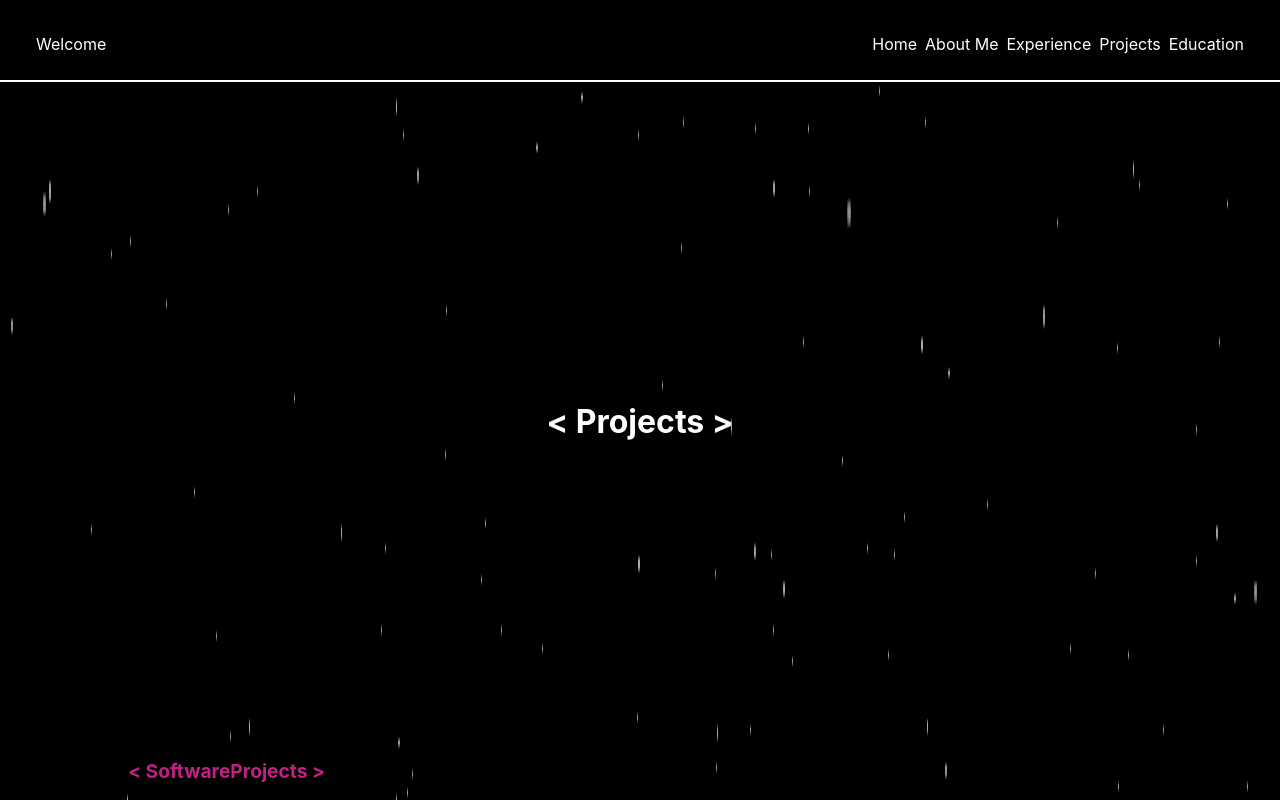
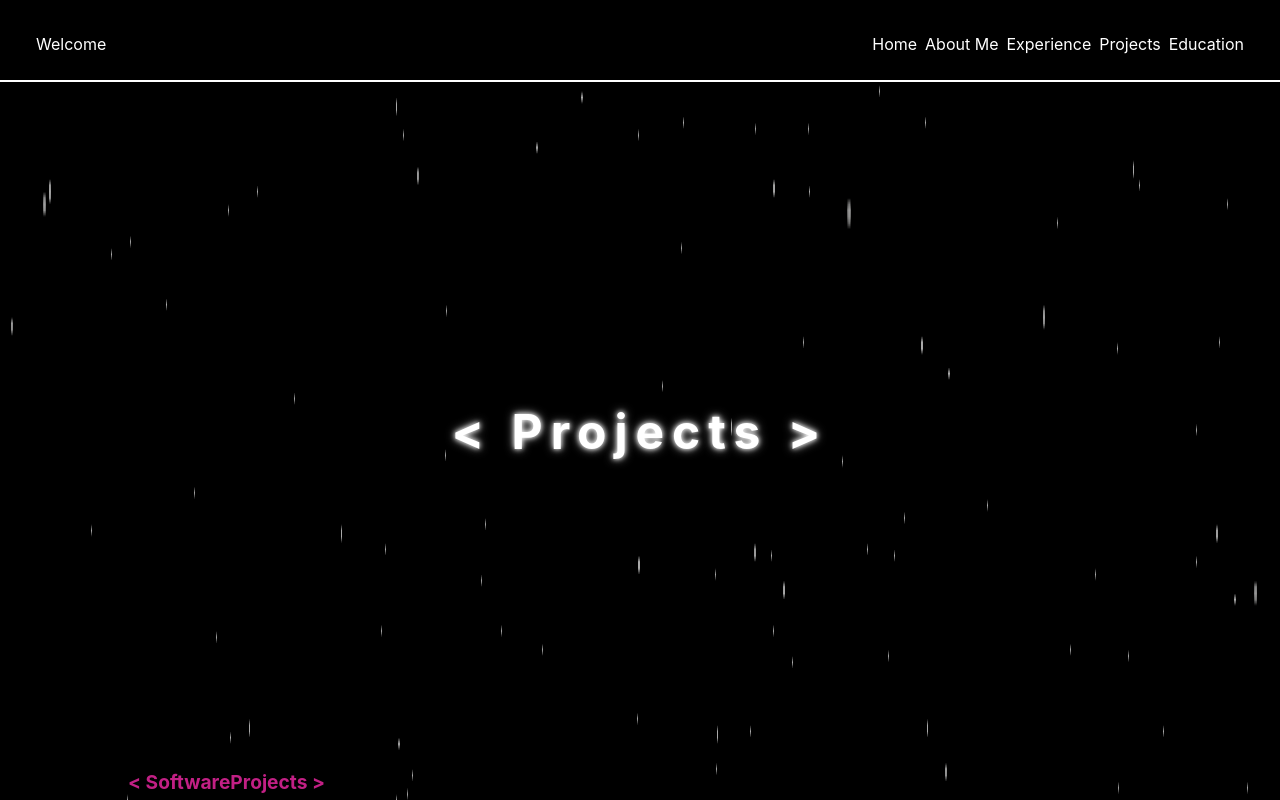
Before and after one commit to arcosea/portfolio, a React (Create React App) app: page /projects in a window 1280 px wide. In both pictures the pointer is over the element "< Projects >". Shown: the top 800 px of the page. Built offline with nearby package versions, Linux system fonts and the light colour scheme.

Commit message:
project page header

```diff
--- a/src/styling/Projects.css
+++ b/src/styling/Projects.css
@@ -14,6 +14,17 @@
     margin-top: 20rem;
     min-height: 20rem;
     text-align: center;
+    letter-spacing: 0.1em;
+    font-size: 3rem;
+}
+
+.header-name:hover{
+    letter-spacing: 0.5rem;
+    text-shadow: 0 0 0.3rem hsl(0, 0%, 100%), 0 0 0.6rem hsl(0, 0%, 80%);
+}
+#proj-site-header:hover{
+    letter-spacing: 0.5rem;
+    text-shadow: 0 0 0.3rem hsl(0, 0%, 100%), 0 0 0.6rem hsl(0, 0%, 80%);
 }
 
 .proj-type-header{
```
